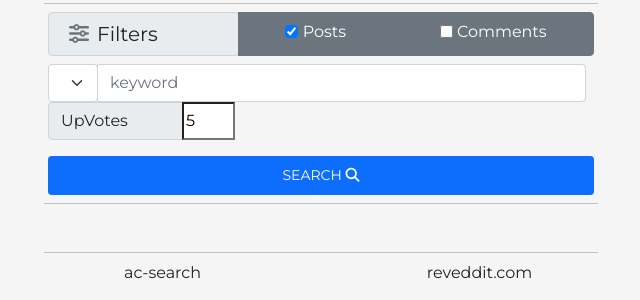
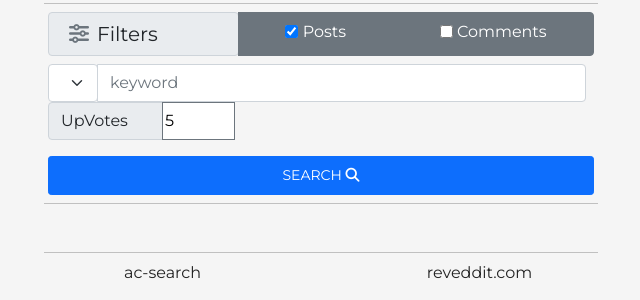
Before and after one commit to tnaahsus/ac-search-dev, a Django app: page / in a window 1280 px wide. Shown: the part 132-432 px from the top of the page, without its empty margins (319-959 px from the left). Run offline with Django 3.2, Linux system fonts and the light colour scheme; lists and menus that the app fills with data are empty; some libraries are stand-ins or nearby versions.

Commit message:
Update form.html

```diff
--- a/core/templates/form.html
+++ b/core/templates/form.html
@@ -69,10 +69,10 @@
     <div class="row">
         <div class="col-xs-2">
             <div class="input-group mb-3 text-center" >
-                <span class="input-group-text " style="width:135px;" >
+                <span class="input-group-text " style="width:115px;" >
                     UpVotes
                 </span>
-                <input style="width:53px;" min="0" id="upS" name="form-0-quantity" value="5" type="number">
+                <input style="width:73px; " class="border border-secondary" min="0" id="upS" name="form-0-quantity" value="5" type="number">
             </div>
         </div>
     </div>
```
